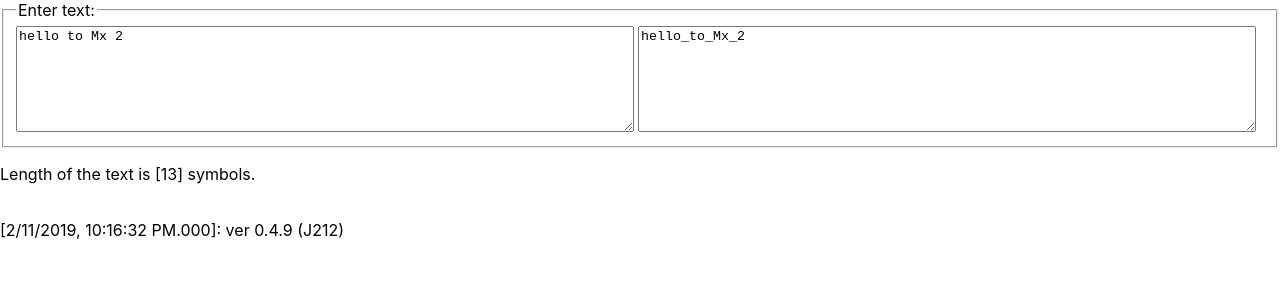
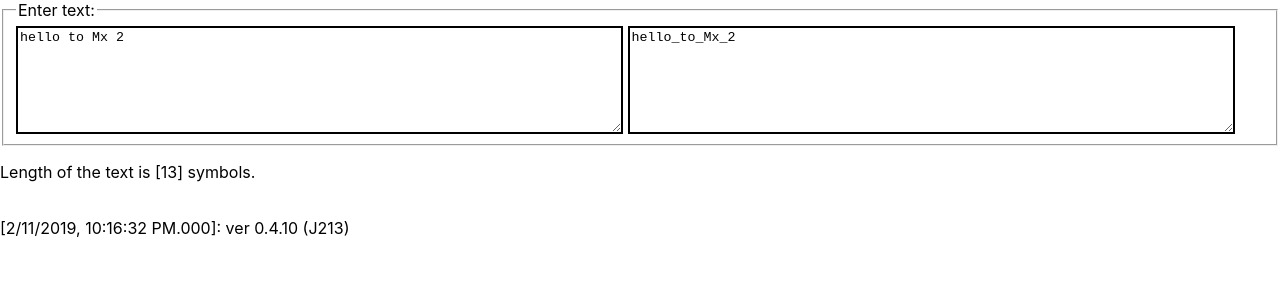
Before and after one commit to MaixEqu/reactts4, a React (Create React App) app: page / in a window 1280 px wide. Shown: the top 300 px of the page. Built offline with nearby package versions, Linux system fonts and the light colour scheme.

Commit message:
verticalAlign done, ver 0.4.10 (J213)

```diff
--- a/src/App.tsx
+++ b/src/App.tsx
@@ -1,7 +1,7 @@
 import React, { Component } from 'react';
 import * as mx from './mxlib';
 
-const sVersion = "ver 0.4.9 (J212)";
+const sVersion = "ver 0.4.10 (J213)";
 
 export class Main extends Component {
   render() {
@@ -72,7 +72,9 @@ class TextArea extends React.Component<IProps, IState> {
     const text = this.props.text;
     const taStyle = {
       width: this.props.width+'px',
-      height: this.props.height+'px'
+      height: this.props.height+'px',
+      border: "2px solid",
+      verticalAlign: "top",
     };
     // <textarea style={taStyle} className="halfsize" rows={5} cols={45}
     return (
@@ -120,7 +122,7 @@ export class TextAreas extends React.Component<IProps, IState> {
       <div>
         <fieldset>
           <legend>Enter text:</legend>
-          <div>
+          <div style={{border: "0px solid", verticalAlign: "top"}}>
             <TextArea
               text={text}
               height={heigth}
--- a/src/index.css
+++ b/src/index.css
@@ -14,7 +14,7 @@ code {
 }
 
 textarea.halfsize {
-  width: 49%;
+  width: 48%;
   resize: vertical; max-height: 800px; min-height: 100px;
   /* resize: horizontal; max-width: 700px; min-width: 50px; */
 }
```
Also changed, not shown: public/index.html (+3 -27 lines).
